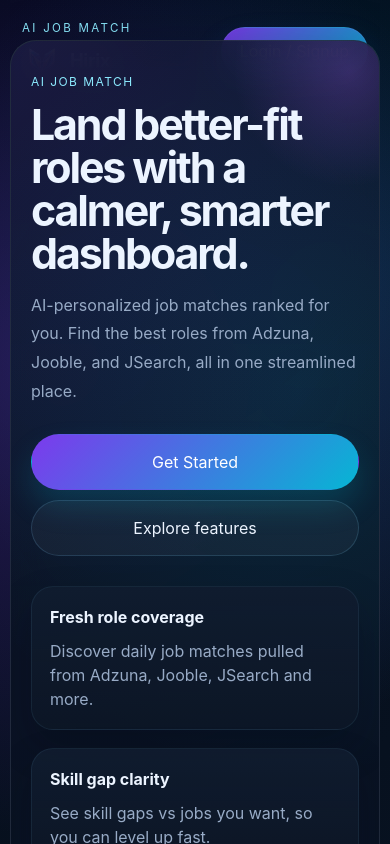
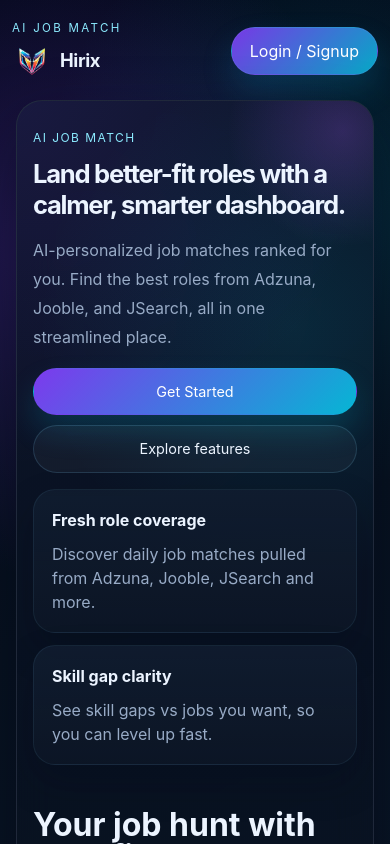
Before and after one commit to ANU-JUI/JAFrontend, a React (Vite) app: page / in a window 390 px wide. Shown: the top 844 px of the page. Built offline with nearby package versions, Linux system fonts and the light colour scheme; no server answers.

Commit message:
changed landing page

```diff
--- a/src/styles.css
+++ b/src/styles.css
@@ -1275,9 +1275,7 @@
   .page-shell {
     width: calc(100% - 20px);
   }
-   .auth-layout {
-    padding-top: 40px;   /* 🔥 reduce from 108px */
-  }
+
    .auth-card {
     padding: 18px;     /* reduce padding */
     border-radius: 20px;
@@ -1285,7 +1283,41 @@
    .auth-card h2 {
     font-size: 1.4rem;
   }
+   .hero-panel {
+    min-height: auto !important;        /* remove full height */
+    padding: 18px;
+  }
+  .hero-highlight-row {
+    margin-top: 16px;
+    gap: 8px;
+  }
 
+  .hero-primary-action {
+    margin-top: 16px;
+    gap: 10px;
+  }
+
+  .feature-grid {
+    margin-top: 16px;
+    gap: 12px;
+  }
+   .hero-panel h1 {
+    font-size: 1.8rem;   /* 🔥 smaller */
+    line-height: 1.2;
+  }
+
+  .hero-copy {
+    font-size: 0.9rem;
+  }
+   .hero-start-button,
+  .hero-secondary-button {
+    min-height: 44px;
+    font-size: 0.9rem;
+  }
+ .hero-band,
+  .feature-grid article:nth-child(3) {
+    display: none;
+  }
   .auth-intro {
     font-size: 0.9rem;
   }
@@ -1458,3 +1490,39 @@
     height: 36px;
   }
 }
+@media (max-width: 720px) {
+
+  .hero-panel {
+    min-height: auto !important;
+    padding: 16px !important;
+  }
+  .auth-layout {
+    display: flex !important;              /* 🔥 FIX */
+    align-items: center;                   /* vertical center */
+    justify-content: center;               /* horizontal center */
+
+    min-height: 100vh;
+    padding: 16px !important;
+  }
+
+  .auth-card {
+    width: 100%;
+    max-width: 400px;                      /* control size */
+    margin: 0 auto;
+  }
+
+  .auth-layout {
+    padding-top: 100px !important;
+  }
+
+  .auth-layout,
+  .page-shell {
+    width: 100% !important;
+    padding: 16px;
+  }
+
+  .hero-panel h1 {
+    font-size: 1.6rem !important;
+    line-height: 1.2;
+  }
+}
```
